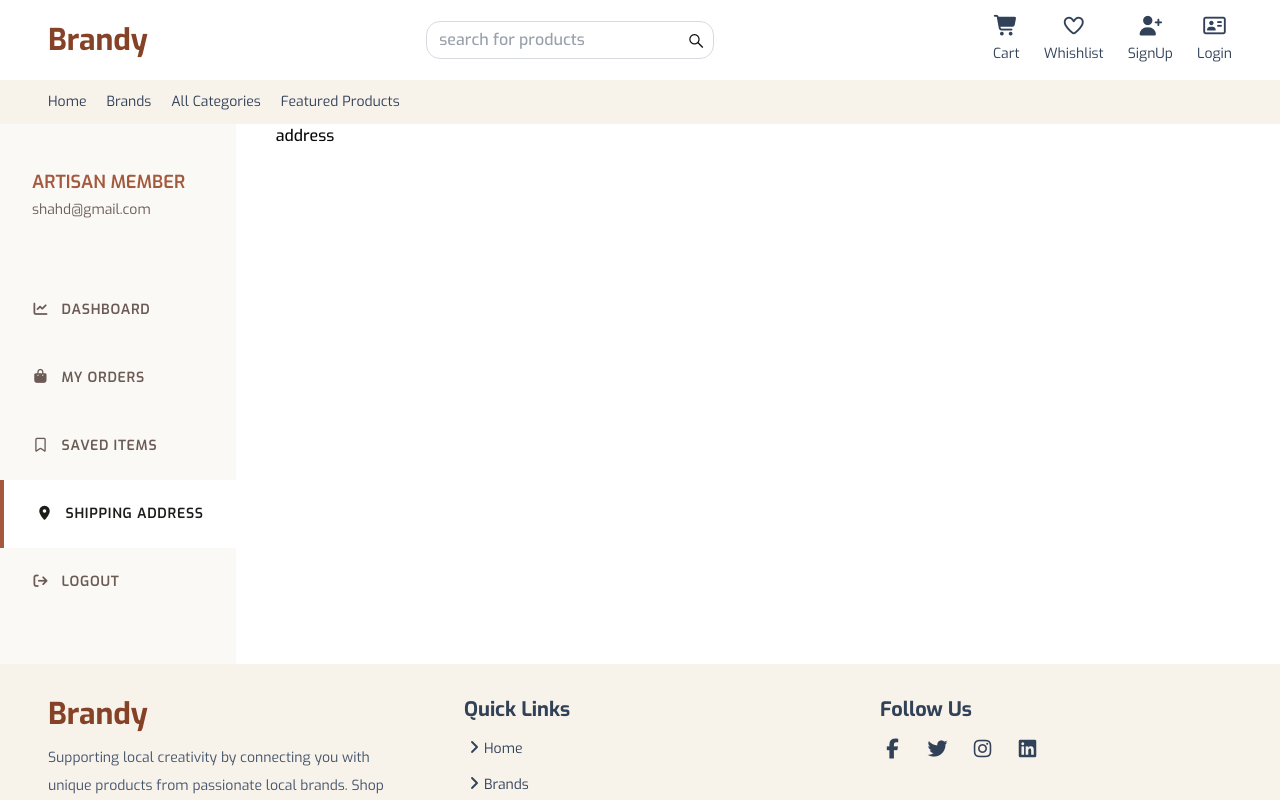
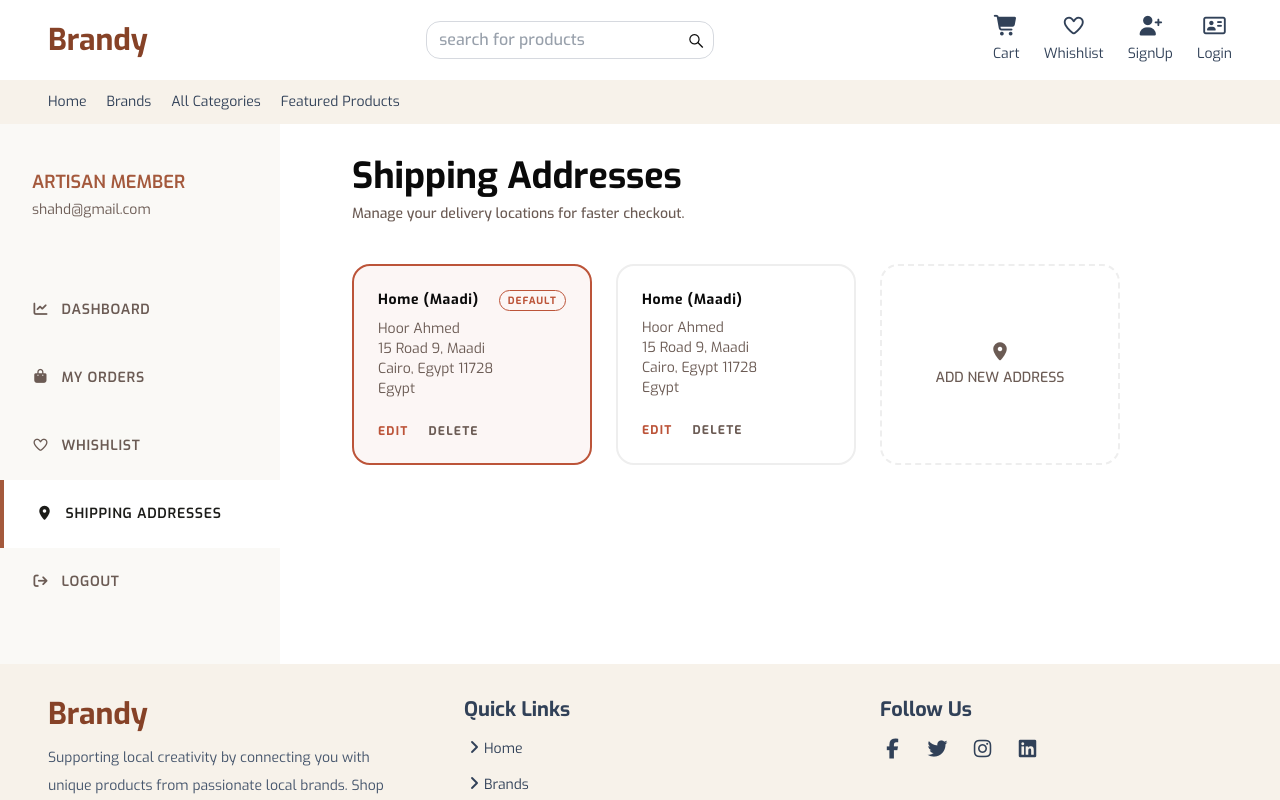
Before and after one commit to shahd-mahmoud189/GP-Project-Local-Brands-, a Next.js app: page /customerAccount/shippingAddress in a window 1280 px wide. Shown: the top 800 px of the page. Built offline with nearby package versions, Linux system fonts and the light colour scheme; no server answers.

Commit message:
shipping addresses

```diff
--- a/src/app/(pages)/customerAccount/dashboard/page.tsx
+++ b/src/app/(pages)/customerAccount/dashboard/page.tsx
@@ -39,9 +39,9 @@ export default function page() {
             <br />
             Cairo, Egypt 11728
           </h5>
-          <h5 className="text-[#BC5439] text-xs uppercase font-bold mt-2 tracking-widest">
+          <Link href={'/customerAccount/shippingAddress'} className="text-[#BC5439] text-xs uppercase font-bold mt-2 tracking-widest">
             View All
-          </h5>
+          </Link>
         </div>
       </div>
       <div>
--- a/src/app/(pages)/customerAccount/shippingAddress/page.tsx
+++ b/src/app/(pages)/customerAccount/shippingAddress/page.tsx
@@ -1,9 +1,26 @@
-import React from 'react'
+import AddressCard from "@/app/_components/cards/AddressCard/AddressCard";
+import React from "react";
 
 export default function page() {
   return (
-    <div>
-      address
+    <div className="p-8">
+      <div className="mb-10">
+        <h2 className="text-4xl font-bold">Shipping Addresses</h2>
+        <p className="text-[#6B5B54] text-sm font-medium mt-2">
+          Manage your delivery locations for faster checkout.
+        </p>
+      </div>
+      <div className="grid grid-cols-1 md:grid-cols-2 lg:grid-cols-3 gap-6">
+
+          <AddressCard isDefault={true}/>
+
+          <AddressCard isDefault={false}/>
+
+          <div className="flex flex-col items-center justify-center uppercase text-sm border-2 border-dashed rounded-2xl p-6 text-[#6b5b54] border-[#EEEEEE] hover:border-[#bc5439] hover:text-[#bc5439] transition">
+            <i className="fa-solid fa-location-dot mb-2 text-lg"></i>
+            Add new address
+          </div>
+      </div>
     </div>
-  )
+  );
 }
--- a/src/app/(pages)/productDetails/page.tsx
+++ b/src/app/(pages)/productDetails/[id]/page.tsx
@@ -4,7 +4,8 @@ import Image from "next/image";
 import Link from "next/link";
 import React from "react";
 
-export default function page() {
+export default async function page({params}:any) {
+  const {id} = await params;
   return (
     <div className="container mx-auto px-12 py-10">
       <div className="lg:flex lg:justify-center lg:gap-10 space-y-4 mb-12">
@@ -85,10 +86,10 @@ export default function page() {
         </Link>
       </div>
       <div className="grid grid-cols-1 md:grid-cols-2 xl:grid-cols-4 gap-5 p-10">
-          <ProductCard saved={false} showWishlist={true}/>
-                      <ProductCard saved={false} showWishlist={true}/>
-                      <ProductCard saved={false} showWishlist={true}/>
-                      <ProductCard saved={false} showWishlist={true}/>
+        <ProductCard saved={false} showWishlist={true} />
+        <ProductCard saved={false} showWishlist={true} />
+        <ProductCard saved={false} showWishlist={true} />
+        <ProductCard saved={false} showWishlist={true} />
       </div>
     </div>
   );
--- a/src/app/_components/aside/CustomerAside.tsx
+++ b/src/app/_components/aside/CustomerAside.tsx
@@ -7,7 +7,7 @@ export default function CustomerAside() {
   const pathName = usePathname();
 
   return (
-    <nav className="bg-[#FAF9F6] py-4 shrink-0">
+    <nav className="bg-[#FAF9F6] py-4 md:w-70 shrink-0">
       <div className="px-8 py-6 text-center md:text-start">
         <p className="text-[#A4593C] uppercase leading-loose font-semibold text-lg pb-0 ">
           Artisan Member
@@ -15,46 +15,41 @@ export default function CustomerAside() {
         <p className="text-sm font-light text-[#6B5B54]">shahd@gmail.com</p>
       </div>
       <ul className="py-8 *:cursor-pointer *:transition-all *:uppercase *:text-sm *:tracking-wider *:py-6 *:px-8 *:font-semibold">
-        <li
-          className={`${pathName === "/customerAccount/dashboard" ? "text-[#1c1c19] bg-white border-l-4 border-[#A4593C]" : "text-[#6B5B54]"}`}
+        <Link
+          href={"dashboard"}
+          className={`w-full ${pathName === "/customerAccount/dashboard" ? "text-[#1c1c19] bg-white border-l-4 border-[#A4593C]" : "text-[#6B5B54]"}`}
         >
-          <Link href={"dashboard"}>
           <i className="fa-solid fa-chart-line mr-3"></i>
           <span>Dashboard</span>
         </Link>
-        </li>
-        <li
-          className={`${pathName === "/customerAccount/orders" ? "text-[#1c1c19] bg-white border-l-4 border-[#A4593C]" : "text-[#6B5B54]"}`}
+        <Link
+          href={"orders"}
+          className={`w-full ${pathName === "/customerAccount/orders" ? "text-[#1c1c19] bg-white border-l-4 border-[#A4593C]" : "text-[#6B5B54]"}`}
         >
-          <Link href={"orders"}>
           <i className="fa-solid fa-bag-shopping mr-3"></i>
           <span>My Orders</span>
         </Link>
-        </li>
-        <li
-          className={`${pathName === "/customerAccount/savedItems" ? "text-[#1c1c19] bg-white border-l-4 border-[#A4593C]" : "text-[#6B5B54]"}`}
+        <Link
+          href={"whishlist"}
+          className={`w-full ${pathName === "/customerAccount/whishlist" ? "text-[#1c1c19] bg-white border-l-4 border-[#A4593C]" : "text-[#6B5B54]"}`}
         >
-          <Link href={"savedItems"}>
-            <i className="fa-regular fa-bookmark mr-3"></i>
-            <span>Saved Items</span>
+          <i className="fa-regular fa-heart mr-3"></i>
+          <span>Whishlist</span>
         </Link>
-        </li>
-        <li
-          className={`${pathName === "/customerAccount/shippingAddress" ? "text-[#1c1c19] bg-white border-l-4 border-[#A4593C]" : "text-[#6B5B54]"}`}
+        <Link
+          href={"shippingAddress"}
+          className={`w-full ${pathName === "/customerAccount/shippingAddress" ? "text-[#1c1c19] bg-white border-l-4 border-[#A4593C]" : "text-[#6B5B54]"}`}
         >
-          <Link href={"shippingAddress"}>
           <i className="fa-solid fa-location-dot mr-3"></i>
-            <span>Shipping Address</span>
+          <span>Shipping Addresses</span>
         </Link>
-        </li>
-        <li
-          className={`${pathName === "" ? "text-[#1c1c19] bg-white border-l-4 border-[#A4593C]" : "text-[#6B5B54]"}`}
+        <Link
+          href={""}
+          className={`w-full ${pathName === "" ? "text-[#1c1c19] bg-white border-l-4 border-[#A4593C]" : "text-[#6B5B54]"}`}
         >
-          <Link href={""}>
           <i className="fa-solid fa-arrow-right-from-bracket mr-3"></i>
           <span>Logout</span>
         </Link>
-        </li>
       </ul>
     </nav>
   );
--- /dev/null
+++ b/src/app/_components/cards/AddressCard/AddressCard.tsx
@@ -0,0 +1,36 @@
+import Link from "next/link";
+import React from "react";
+
+export default function AddressCard({isDefault}:{ isDefault: boolean }) {
+  return (
+    <div className={`border-2 rounded-2xl p-6 ${isDefault? 'bg-[#bc54390d] border-[#bc5439]': 'border-[#EEEEEE]'}`}>
+      <div className="flex justify-between gap-5">
+        <p className="tracking-wider text-sm font-bold">Home (Maadi)</p>
+        {isDefault &&<><span className="text-[10px] font-bold uppercase tracking-widest text-[#bc5439] px-2 py-0.5 border border-[#bc5439] rounded-2xl">
+          Default
+        </span></>}
+      </div>
+      <p className="text-sm font-light mt-2 text-[#6b5b54]">Hoor Ahmed</p>
+      <h5 className="text-sm font-light text-[#6b5b54]">
+        15 Road 9, Maadi
+        <br />
+        Cairo, Egypt 11728
+      </h5>
+      <p className="text-sm font-light text-[#6b5b54]">Egypt</p>
+      <div className="flex gap-5 mt-4">
+        <Link
+          href={""}
+          className="text-[#BC5439] text-xs uppercase font-bold mt-2 tracking-widest"
+        >
+          Edit
+        </Link>
+        <Link
+          href={""}
+          className="text-[#6b5b54] text-xs uppercase font-bold mt-2 tracking-widest"
+        >
+          Delete
+        </Link>
+      </div>
+    </div>
+  );
+}
--- a/src/app/_components/cards/CategoryCard/CategoryCard.tsx
+++ b/src/app/_components/cards/CategoryCard/CategoryCard.tsx
@@ -9,7 +9,7 @@ interface CategoryCardProps {
 
 export default function CategoryCard({ title, count, image }: CategoryCardProps) {
   return (
-    <Link href={'/categoryDetails'} className="relative group overflow-hidden rounded-2xl">
+    <Link href={'/categoryDetails/:id'} className="relative group overflow-hidden rounded-2xl">
       <div className="absolute bg-black/20 inset-0 rounded-2xl z-40"></div>
       <Image
         src={image}
--- a/src/app/_components/cards/ProductCard/ProductCard.tsx
+++ b/src/app/_components/cards/ProductCard/ProductCard.tsx
@@ -16,7 +16,7 @@ export default function ProductCard({saved, showWishlist}:{saved:boolean, showWi
         </div>
       </div>
 
-      <Link href={`/productDetails`}>
+      <Link href={`/productDetails/:id`}>
         <div className="overflow-hidden rounded-2xl relative">
           <Image
             src="/unnamed (1).png"
@@ -30,13 +30,13 @@ export default function ProductCard({saved, showWishlist}:{saved:boolean, showWi
 
       <div className="py-5">
         <Link
-          href={"/brandDetails"}
+          href={"/brandDetails/:id"}
           className="text-sm font-semibold text-[#864227] block mb-2"
         >
           Terra & Co
         </Link>
 
-        <Link href={`/productDetails`}>
+        <Link href={`/productDetails/:id`}>
           <h3 className="text-xl text-slate-700 line-clamp-2 mb-2">
             Oatmeal Ribbed Ceramic Vase
           </h3>
```
Also changed, not shown: src/app/(pages)/customerAccount/whishlist/page.tsx (renamed from src/app/(pages)/customerAccount/savedItems/page.tsx, +3 -4 lines), src/app/(pages)/brandDetails/[id]/page.tsx (renamed from src/app/(pages)/brandDetails/page.tsx), src/app/(pages)/categoryDetails/[id]/page.tsx (renamed from src/app/(pages)/categoryDetails/page.tsx). Lines whose indentation alone changed are shown as unchanged.
